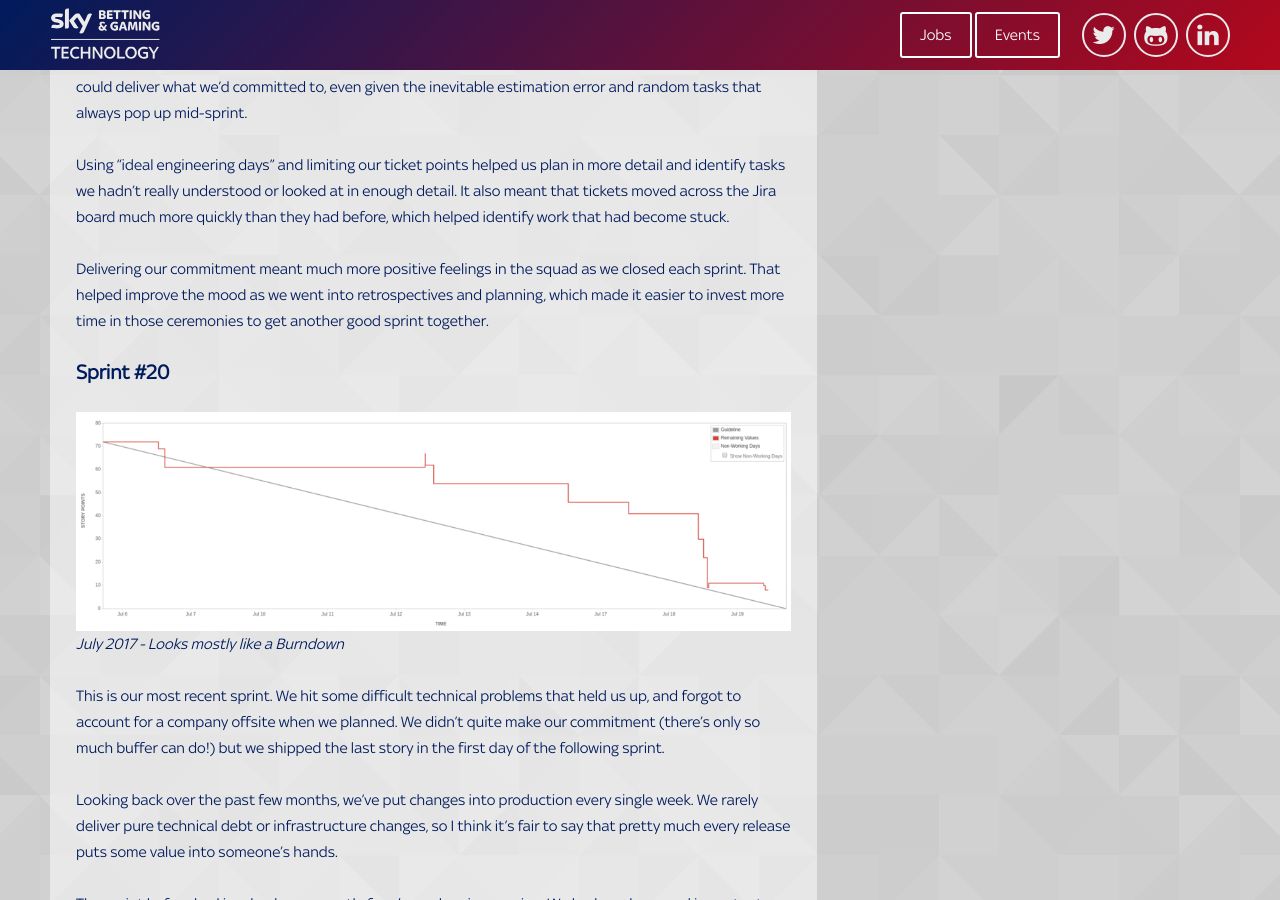
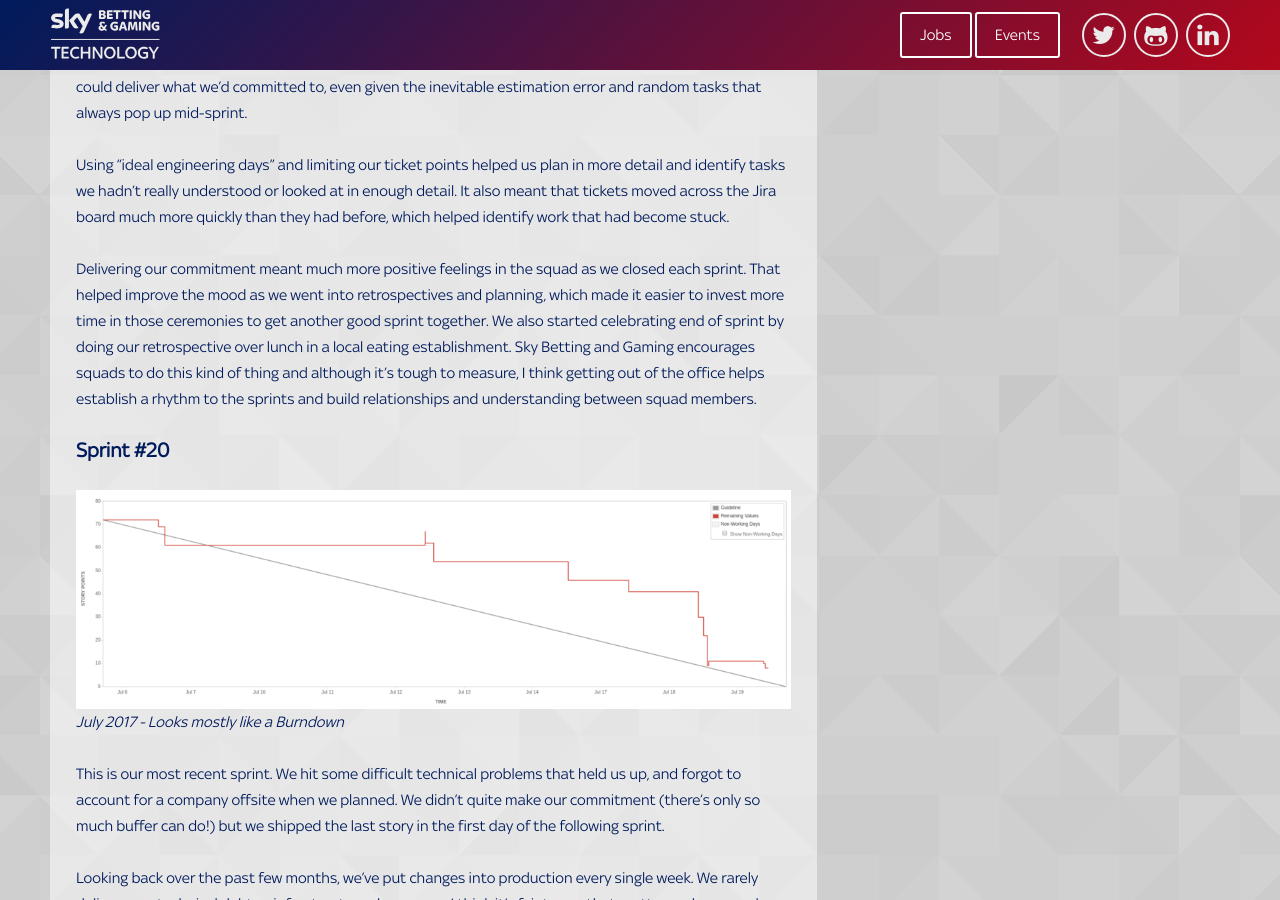
Before and after one commit to skybet/skybet.github.io, a Jekyll site: the page built from _posts/2017-07-24-intl-data-agile.md, in a window 1280 px wide and 900 px high, scrolled down 3044 px. Built offline with Jekyll 4.4.1, drawn with Linux system fonts in a browser that asks for light colours; nearby versions of some CDN libraries; some web fonts are replaced; comment, search, counter and statistics services are not loaded; some of the changed text lies outside the part shown.

Commit message:
a couple of tweaks and additions

```diff
--- a/_posts/2017-07-24-intl-data-agile.md
+++ b/_posts/2017-07-24-intl-data-agile.md
@@ -105,6 +105,10 @@
 Delivering our commitment meant much more positive feelings in the squad as we closed each sprint.
 That helped improve the mood as we went into retrospectives and planning,
 which made it easier to invest more time in those ceremonies to get another good sprint together.
+We also started celebrating end of sprint by doing our retrospective over lunch in a local eating establishment.
+Sky Betting and Gaming encourages squads to do this kind of thing and although it's tough to measure,
+I think getting out of the office helps establish a rhythm to the sprints
+and build relationships and understanding between squad members.
 
 ### Sprint #20
 
@@ -147,9 +151,13 @@
 reduce cycle time, improve squad morale and deliver our commitments include:
 
 - Aiming to be predictable (instead of fast)
+- Being strict about how many points we take into sprint
+- Ensuring that squad members confirm that they can personally commit to the sprint
+- If anyone can't commit, keep planning until everyone can
 - Taking important agile roles like Product Owner and Scrum Master into the squad full-time
 - Switching from physical boards to Jira to track metrics
 - Learning how to use Jira better and ensuring that the board is up to date
+- Ensuring that we account for holiday and other absence in the upcoming sprint
 - Planning "buffer" time at 20% of points total
 - Working right-to-left and swarming in standups
 - Using "ideal engineering days" as a points measure
```
